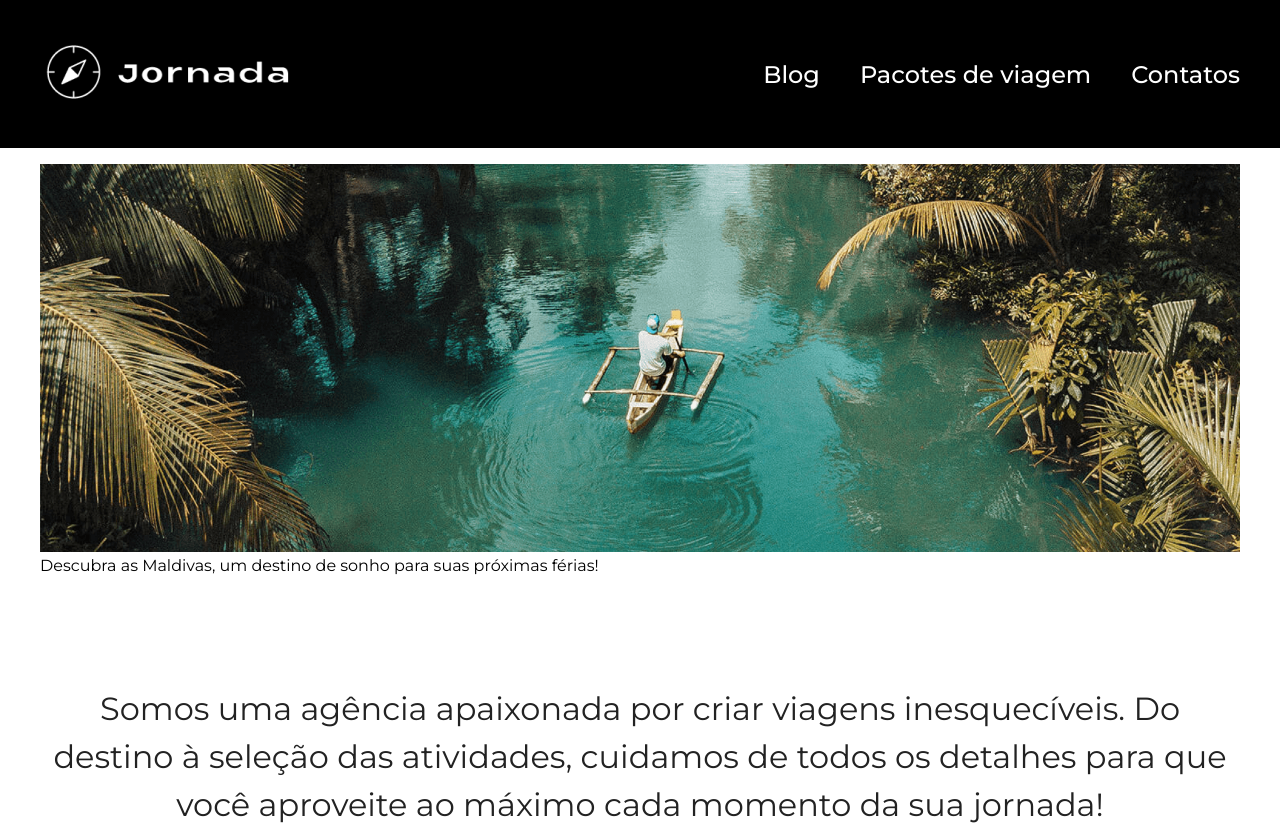
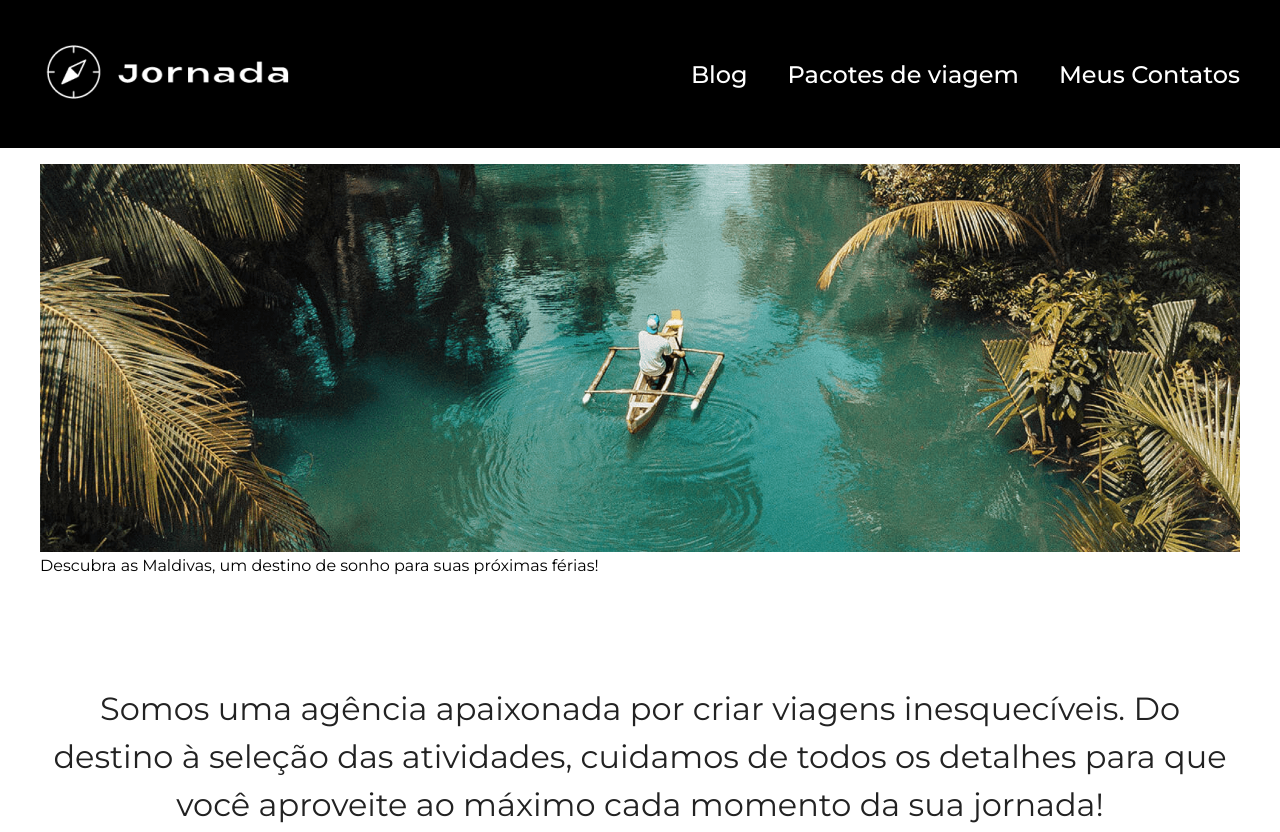
Before and after one commit to onelife-dev/exemplo, a plain HTML site: page index.html in a window 1280 px wide. Shown: the top 832 px of the page. Drawn offline with nearby package versions, Linux system fonts and the light colour scheme; a web font is replaced by a local one.

Commit message:
Mudei contatos, para meus contatos

```diff
--- a/index.html
+++ b/index.html
@@ -25,7 +25,7 @@
             <nav class="cabecalho__navegacao">
                 <a class="cabecalho__navegacao--item" href="#">Blog</a>
                 <a class="cabecalho__navegacao--item" href="#">Pacotes de viagem</a>
-                <a class="cabecalho__navegacao--item" href="#">Contatos</a>
+                <a class="cabecalho__navegacao--item" href="#">Meus Contatos</a>
             </nav>
         </div>
     </header>
```
